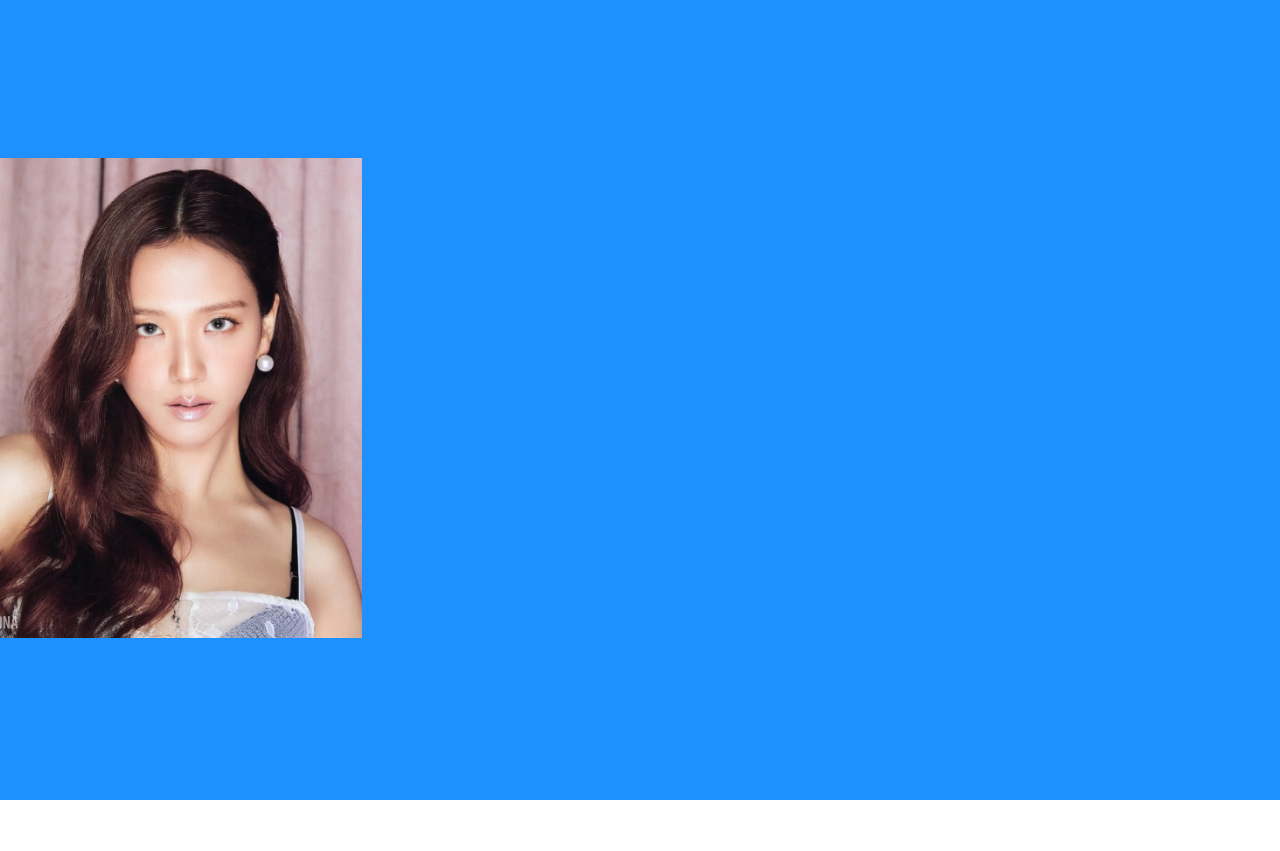
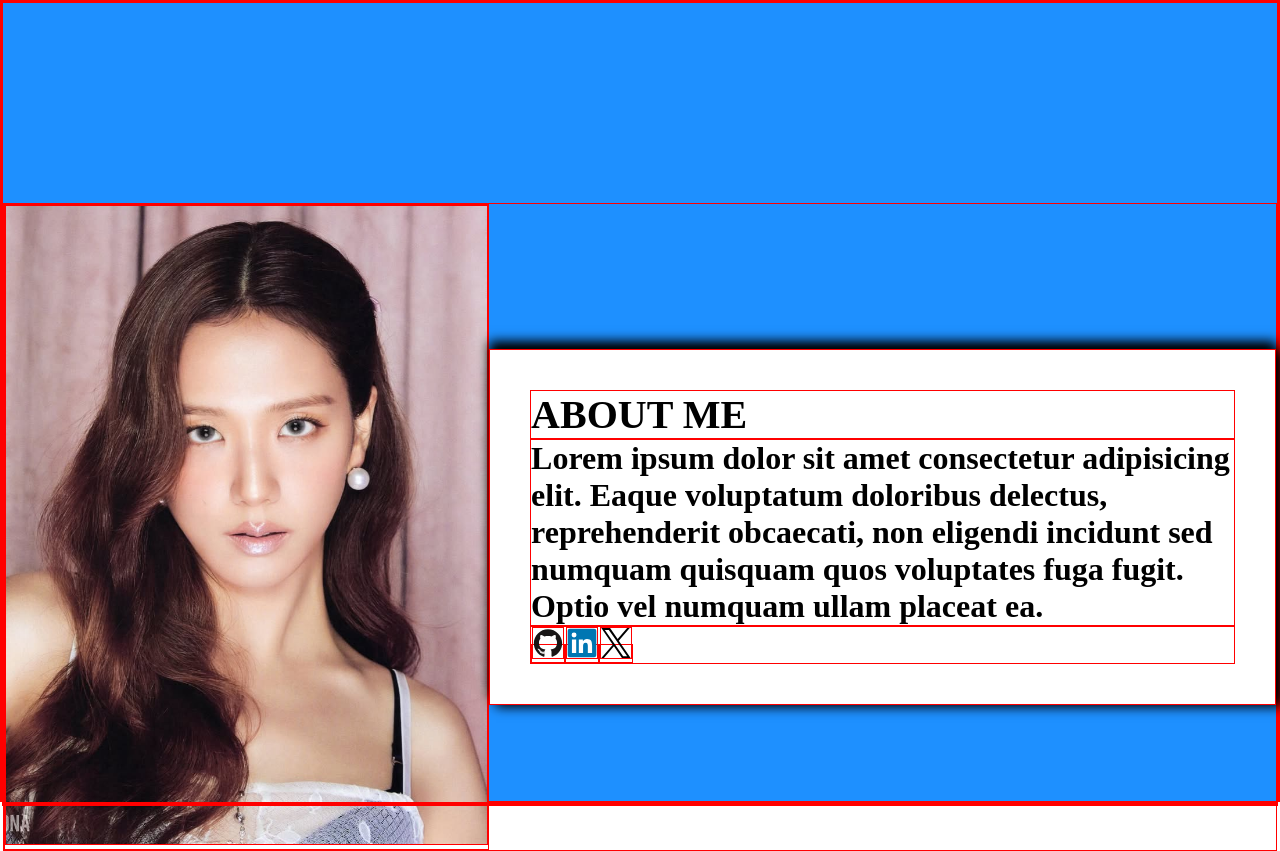
Before and after one commit to heroes75/homepage-project, a website built with webpack: page src/template.html in a window 1280 px wide. Before the commit the page ends 800 px from the top, so only its background shows below. Built offline with nearby package versions, Linux system fonts and the light colour scheme.

Commit message:
continue to make the header

```diff
--- a/src/header.js
+++ b/src/header.js
@@ -1,5 +1,8 @@
-import jisoo480w from "./images/jisoo1-480w.JPG";
-import jisoo800w from "./images/jisoo1-898w.JPG";
+import jisoo480w from "./images/jisoo1-480w.jpg";
+import jisoo800w from "./images/jisoo1-898w.jpg";
+import twitter from "./images/icons/twitter-original.svg"
+import github from "./images/icons/github-original.svg"
+import linkedin from "./images/icons/linkedin-original.svg"
 const header = document.querySelector("header");
 export default function headerInDOM() {
     const presentationContainer = document.createElement("div");
@@ -7,18 +10,56 @@ export default function headerInDOM() {
     const img = document.createElement("img");
     const descriptionContainer = document.createElement("div");
     const description = document.createElement("p");
+    const h2 = document.createElement("h2")
+    const iconContainer = document.createElement("div");
+    const link1 = document.createElement("a");
+    const link2 = document.createElement("a");
+    const link3 = document.createElement("a");
+    const icon1 = document.createElement("img");
+    const icon2 = document.createElement("img");
+    const icon3 = document.createElement("img");
     presentationContainer.className = "presentation-container";
     imgContainer.className = "image-container";
-    img.src = jisoo480w;
-    img.srcset = `${jisoo480w} 480w, ${jisoo800w} 800w`;
-    img.sizes = "(width <= 600px) 480px, 800px";
+    img.src = jisoo800w;
+    //img.srcset = `${jisoo480w} 480w, ${jisoo800w} 828w`;
+    //img.sizes = "(width <= 600px) 480px, 828px";
     img.alt = "beautiful jisoo";
-    img.className = "image-container";
+    img.className = "image-presentation";
     descriptionContainer.className = "description-container";
     description.className = "description";
-    description.textContent = "lorem ipsum";
+    description.textContent = "Lorem ipsum dolor sit amet consectetur adipisicing elit. Eaque voluptatum doloribus delectus, reprehenderit obcaecati, non eligendi incidunt sed numquam quisquam quos voluptates fuga fugit. Optio vel numquam ullam placeat ea.";
+    h2.textContent = "ABOUT ME"
+    h2.className = "h2-of-header"
+    iconContainer.className = "icon-container"
+    icon1.src = github
+    icon2.src = linkedin
+    icon3.src = twitter
+    icon1.alt = "icon of github"
+    icon2.alt = "icon of linkedin"
+    icon3.alt = "icon of twitter"
+    icon1.className = "icon-of-header"
+    icon2.className = "icon-of-header"
+    icon3.className = "icon-of-header"
+    link1.href = "https://github.com/"
+    link2.href = "https://www.linkedin.com/"
+    link3.href = "https://x.com/"
+    link1.target = "_blank"
+    link2.target = "_blank"
+    link3.target = "_blank"
+    link1.className = "link-of-header"
+    link2.className = "link-of-header"
+    link3.className = "link-of-header"
     header.appendChild(presentationContainer);
     presentationContainer.appendChild(imgContainer);
     imgContainer.appendChild(img);
+    presentationContainer.appendChild(descriptionContainer);
+    descriptionContainer.appendChild(h2);
     descriptionContainer.appendChild(description);
+    descriptionContainer.appendChild(iconContainer)
+    iconContainer.appendChild(link1)
+    link1.appendChild(icon1)
+    iconContainer.appendChild(link2)
+    link2.appendChild(icon2)
+    iconContainer.appendChild(link3)
+    link3.appendChild(icon3)
 }
--- a/src/styles.css
+++ b/src/styles.css
@@ -2,11 +2,14 @@
     box-sizing: border-box;
     margin: 0;
     padding: 0;
+    border: 1px solid red;
 }
 
 :root {
     --background-color: white;
     --color-text: black;
+    --box-shadow-color: black;
+    --box-shadow-spread: 11px
 }
 
 body {
@@ -23,15 +26,44 @@ header {
     justify-content: space-between;
     align-items: center;
     background-color: dodgerblue;
+    padding-top: 250px;
 }
 
 .presentation-container {
     display: flex;
+
 }
 
-img {
-    /* width: 50vw; */
-    height: 60vh;
+.image-presentation {
+    height: 80vh;
     object-fit: scale-down;
     flex-grow: 0;
 }
+.image-container {
+}
+
+.description-container {
+    align-self: center;
+    background-color: var(--background-color);
+    color: var(--color-text);
+    padding: 40px;
+    box-shadow: 7px 2px var(--box-shadow-spread)  var(--box-shadow-color),
+    0 -8px var(--box-shadow-spread) var(--box-shadow-color)
+    ;
+    flex-shrink: 2;
+}
+
+.description {
+    font-size: 32px;
+    font-weight: bold;
+}
+
+
+.h2-of-header  {
+    font-size: 40px;
+
+}
+
+.icon-of-header {
+    width: 32px;
+}
```
Also changed, not shown: src/images/icons/github-original.svg (added), src/images/icons/linkedin-original.svg (added), src/images/icons/twitter-original.svg (added), src/images/jisoo1-480w.jpg (renamed from src/images/jisoo1-480w.JPG), src/images/jisoo1-898w.jpg (renamed from src/images/jisoo1-898w.JPG).
